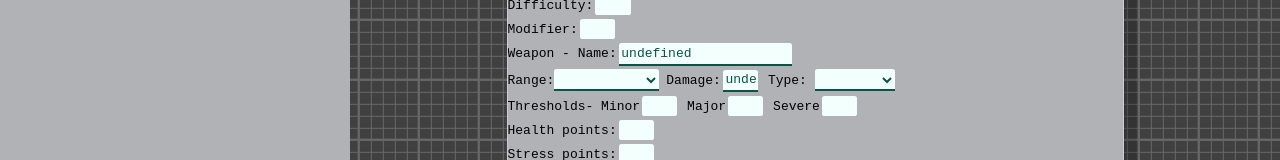
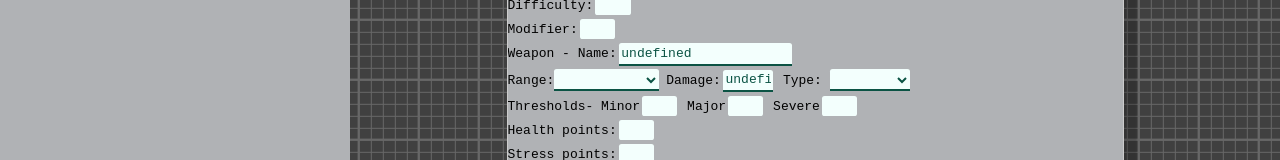
Before and after one commit to GamesW0rth/daggerheartTools, a plain HTML site: page advisaryMaker.html in a window 1280 px wide. Shown: the part 219-379 px from the top of the page. Drawn offline with Linux system fonts and the light colour scheme.

Commit message:
resized creater damage dice

```diff
--- a/advisaryMaker.html
+++ b/advisaryMaker.html
@@ -62,7 +62,7 @@
             <option value="Far">Far</option>
             <option value="Very Far">Very Far</option>
           </select>
-            Damage:<input type="text" id="weaponDamage" style="width: 30px;">
+            Damage:<input type="text" id="weaponDamage" style="width: 45px;">
               Type:
               <select id="damageType">
                 <option value="phy">phy</option>
```
